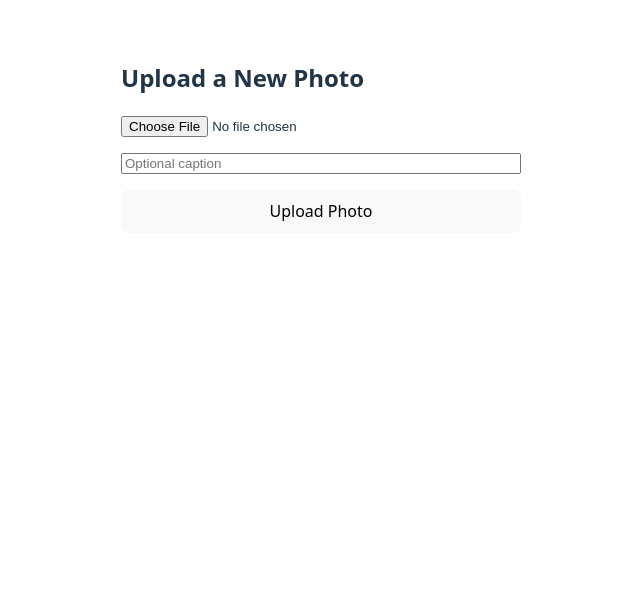
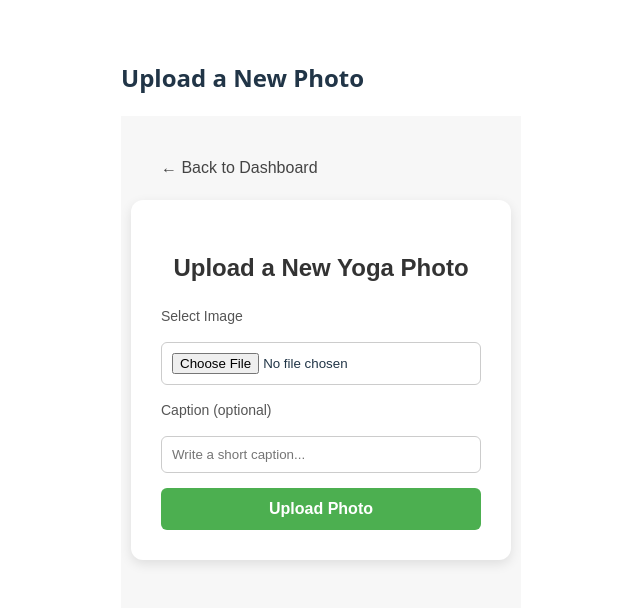
Before and after one commit to fang-wenlee/yoga-frontend, a React (Vite) app: page /upload in a window 1280 px wide. Shown: the top 608 px of the page, without its empty margins (319-959 px from the left). Built offline with nearby package versions, Linux system fonts and the light colour scheme; sample sign-in values are in the browser's storage.

Commit message:
1: adding route to Photo uplodad Form 2: adding routs to dashboard 3: redirect route back to dashboard after uploading 4: styling dashboard and photoupload form

```diff
--- a/src/components/AdminDashboard.jsx
+++ b/src/components/AdminDashboard.jsx
@@ -1,23 +1,66 @@
 import React from "react";
 import { useEffect } from "react";
+import { useNavigate } from "react-router-dom";
 
 const styles = {
-	wrapper: {
-		display: "flex",
-		flexDirection: "column",
-		alignItems: "center",
-		padding: "20px",
+	container: {
+		padding: "40px",
+		minHeight: "100vh",
+		backgroundColor: "#f7f7f7",
+		fontFamily: "sans-serif",
+	},
+	header: {
+		marginBottom: "30px",
+		textAlign: "center",
+	},
+	title: {
+		margin: 0,
+		fontSize: "28px",
+		color: "#333",
+	},
+	subtitle: {
+		marginTop: "10px",
+		fontSize: "16px",
+		color: "#555",
+	},
+	grid: {
+		display: "grid",
+		gridTemplateColumns: "repeat(auto-fit, minmax(250px, 1fr))",
+		gap: "20px",
+		marginTop: "20px",
+	},
+	card: {
+		backgroundColor: "white",
+		padding: "25px",
+		borderRadius: "12px",
+		boxShadow: "0 4px 12px rgba(0,0,0,0.1)",
+		cursor: "pointer",
+		transition: "transform 0.2s ease, boxShadow 0.2s ease",
+	},
+	cardTitle: {
+		margin: "0 0 10px 0",
+		fontSize: "20px",
+		color: "#444",
+	},
+	cardText: {
+		margin: 0,
+		fontSize: "14px",
+		color: "#666",
 	},
 	logoutButton: {
-		padding: "10px 16px",
-		background: "#444",
+		marginTop: "40px",
+		padding: "12px 20px",
+		backgroundColor: "#d9534f",
 		color: "white",
 		border: "none",
 		borderRadius: "6px",
 		cursor: "pointer",
+		display: "block",
+		marginLeft: "auto",
+		marginRight: "auto",
+		fontSize: "16px",
 	},
 };
-
 const AdminDashboard = () => {
 	// Check for token on component mount; Protect admin routes if no token found;
 	useEffect(() => {
@@ -28,6 +71,7 @@ const AdminDashboard = () => {
 	}, []);
 	// retrieve user name from local storage
 	const userName = localStorage.getItem("userName");
+	const navigate = useNavigate();
 
 	const handleLogout = () => {
 		// Clear token and user name from local storage and redirect to login page
@@ -36,11 +80,27 @@ const AdminDashboard = () => {
 		window.location.href = "/admin/login";
 	};
 	return (
-		<div style={styles.wrapper}>
-			<h2>Admin Dashboard</h2>
-			<p>
-				Welcome to the Admin Dashboard <b>{userName}</b> !
-			</p>
+		<div style={styles.container}>
+			<div style={styles.header}>
+				<h2 style={styles.title}>Admin Dashboard</h2>
+				<p style={styles.subtitle}>
+					Welcome back, <b>{userName}</b>
+				</p>
+			</div>
+
+			<div style={styles.grid}>
+				{/* Upload Card */}
+				<div style={styles.card} onClick={() => navigate("/upload")}>
+					<h3 style={styles.cardTitle}>📸 Upload New Image</h3>
+					<p style={styles.cardText}>Add a new yoga photo to your gallery</p>
+				</div>
+
+				{/* Future card example */}
+				<div style={styles.card} onClick={() => navigate("/gallery-admin")}>
+					<h3 style={styles.cardTitle}>🖼️ Manage Gallery</h3>
+					<p style={styles.cardText}>Edit or delete existing photos</p>
+				</div>
+			</div>
 
 			<button onClick={handleLogout} style={styles.logoutButton}>
 				Logout
--- a/src/components/PhotoUploadForm.jsx
+++ b/src/components/PhotoUploadForm.jsx
@@ -1,10 +1,70 @@
-import { useState } from "react";
+import { useState, useEffect } from "react";
+import { Link } from "react-router-dom";
 
 const styles = {
-	formStyle: {
+	container: {
+		padding: "40px",
+		minHeight: "100vh",
+		backgroundColor: "#f7f7f7",
+		fontFamily: "sans-serif",
 		display: "flex",
 		flexDirection: "column",
-		gap: "1rem",
+		alignItems: "center",
+	},
+	topBar: {
+		width: "100%",
+		marginBottom: "20px",
+	},
+	backButton: {
+		textDecoration: "none",
+		color: "#444",
+		fontSize: "16px",
+	},
+	card: {
+		backgroundColor: "white",
+		padding: "30px",
+		borderRadius: "12px",
+		boxShadow: "0 4px 12px rgba(0,0,0,0.1)",
+		width: "100%",
+		maxWidth: "450px",
+	},
+	title: {
+		marginBottom: "20px",
+		textAlign: "center",
+		color: "#333",
+		fontSize: "24px",
+	},
+	form: {
+		display: "flex",
+		flexDirection: "column",
+		gap: "15px",
+	},
+	label: {
+		fontSize: "14px",
+		color: "#555",
+	},
+	input: {
+		padding: "10px",
+		borderRadius: "6px",
+		border: "1px solid #ccc",
+	},
+	textInput: {
+		padding: "10px",
+		borderRadius: "6px",
+		border: "1px solid #ccc",
+	},
+
+	// 🔥 This is the button that now matches the dashboard style
+	primaryButton: {
+		padding: "12px",
+		backgroundColor: "#4CAF50", // same green family as dashboard cards
+		color: "white",
+		border: "none",
+		borderRadius: "6px",
+		cursor: "pointer",
+		fontSize: "16px",
+		fontWeight: "bold",
+		transition: "background-color 0.2s ease",
 	},
 };
 export default function UploadForm({ onUpload }) {
@@ -14,25 +74,46 @@ export default function UploadForm({ onUpload }) {
 	const handleSubmit = (e) => {
 		e.preventDefault();
 		if (!image) return;
+
 		onUpload(image, caption);
 	};
 
 	return (
-		<form onSubmit={handleSubmit} style={styles.formStyle}>
+		<div style={styles.container}>
+			{/* Back to Dashboard */}
+			<div style={styles.topBar}>
+				<Link to="/admin/dashboard" style={styles.backButton}>
+					← Back to Dashboard
+				</Link>
+			</div>
+
+			{/* Upload Card */}
+			<div style={styles.card}>
+				<h2 style={styles.title}>Upload a New Yoga Photo</h2>
+
+				<form onSubmit={handleSubmit} style={styles.form}>
+					<label style={styles.label}>Select Image</label>
 					<input
 						type="file"
 						accept="image/*"
 						onChange={(e) => setImage(e.target.files[0])}
+						style={styles.input}
 					/>
 
+					<label style={styles.label}>Caption (optional)</label>
 					<input
 						type="text"
-				placeholder="Optional caption"
+						placeholder="Write a short caption..."
 						value={caption}
 						onChange={(e) => setCaption(e.target.value)}
+						style={styles.textInput}
 					/>
 
-			<button type="submit">Upload Photo</button>
+					<button type="submit" style={styles.primaryButton}>
+						Upload Photo
+					</button>
 				</form>
+			</div>
+		</div>
 	);
 }
--- a/src/pages/PhotoUploadPage.jsx
+++ b/src/pages/PhotoUploadPage.jsx
@@ -1,12 +1,14 @@
 import { useState, useEffect } from "react";
 import UploadForm from "../components/PhotoUploadForm";
 import { apiFetch } from "../utils/apiFetch";
+
+import { Link } from "react-router-dom";
 
 export default function UploadPhoto() {
 	const [status, setStatus] = useState("");
 
 	useEffect(() => {
-		//
+		// Check for token on component mount; Protect admin routes if no token found;
 		if (!localStorage.getItem("token")) {
 			window.location.href = "/admin/login";
 		}
@@ -33,12 +35,16 @@ export default function UploadPhoto() {
 			const data = await res.json();
 
 			if (res.ok) {
-				setStatus("Upload successful!");
+				setStatus("Upload successful!redirecting to gallery...");
+
+				// Optionally, redirect to the gallery or clear the form
+				window.location.href = "/admin/dashboard";
+				// or setStatus("Upload successful! Redirecting to gallery...");
 			} else {
 				setStatus(data.error || "Upload failed");
 			}
 		} catch (err) {
-			setStatus("Network error");
+			setStatus("Network error", err.message);
 		}
 	};
 
```
Lines whose indentation alone changed are shown as unchanged.
